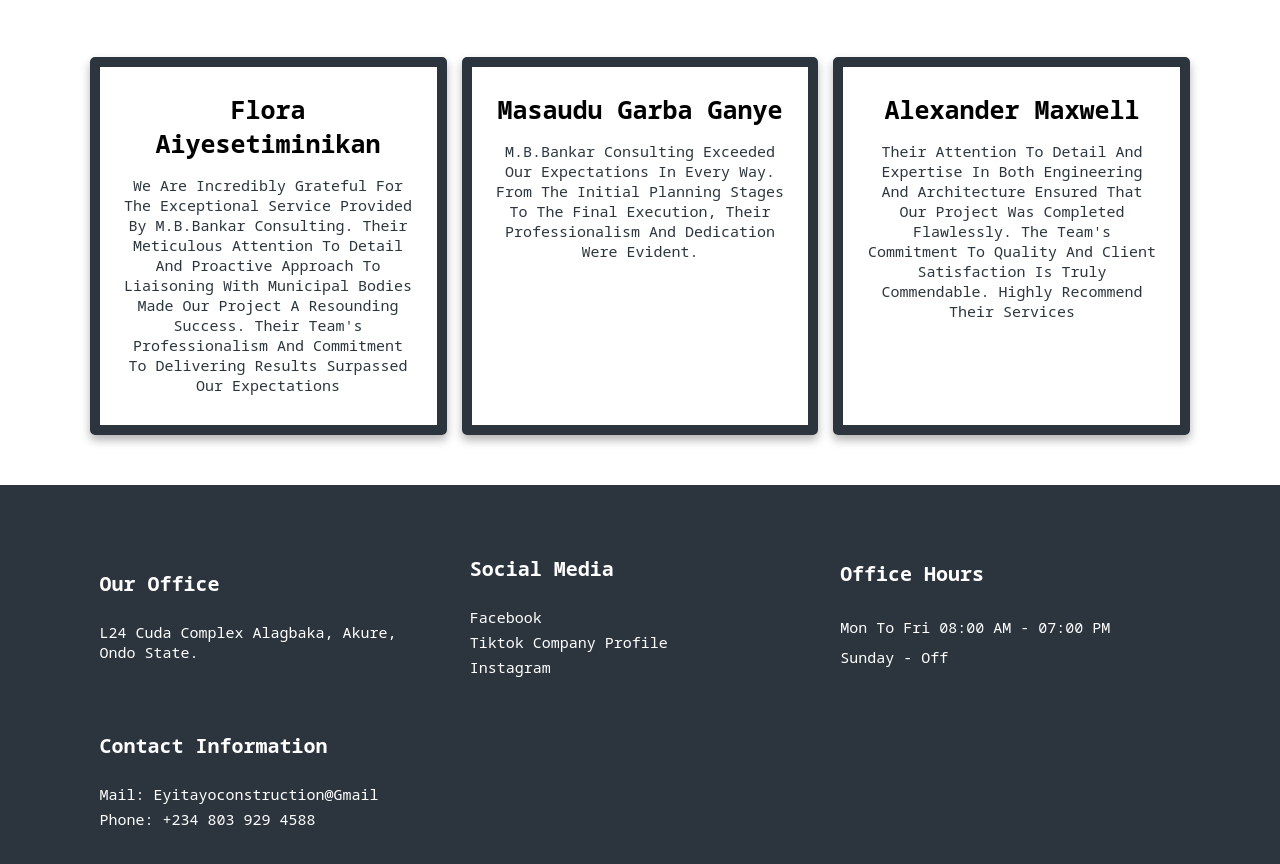
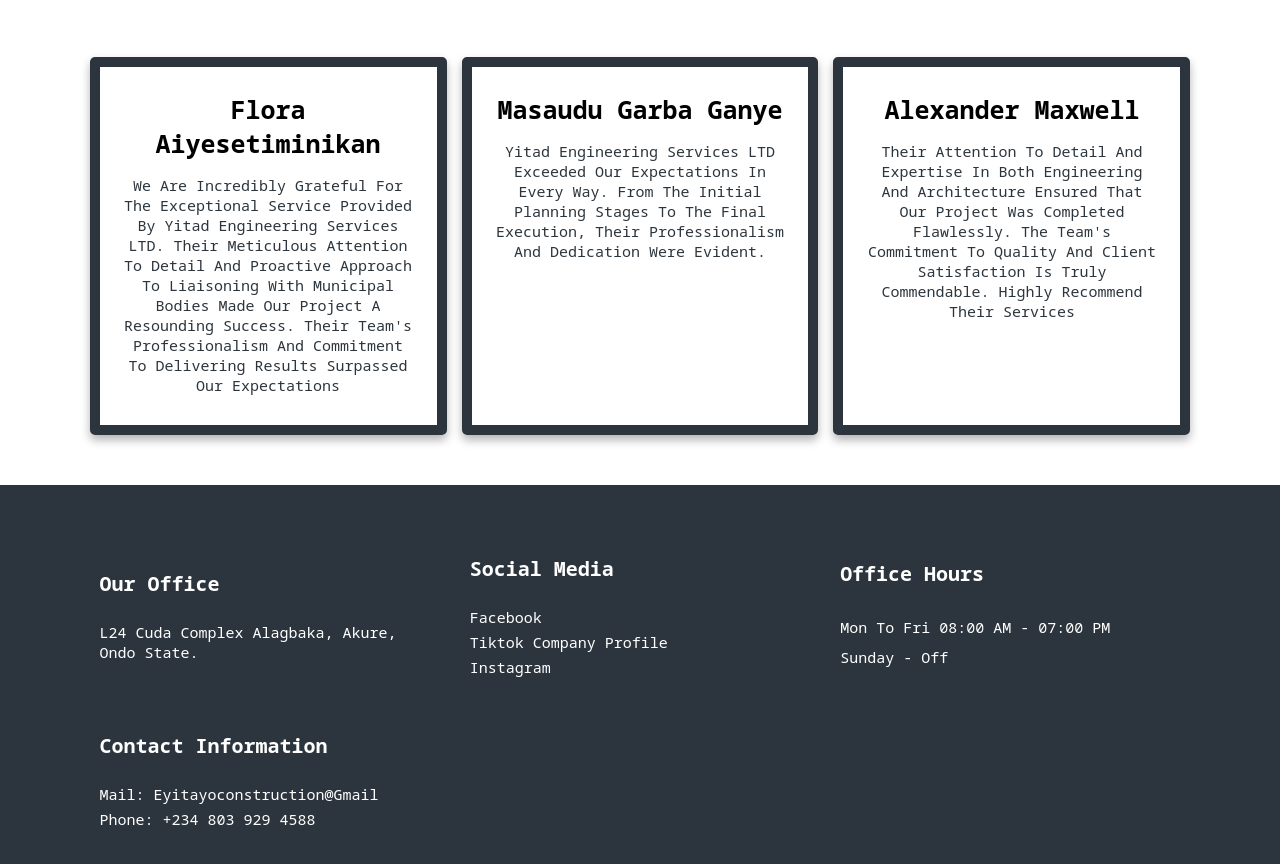
Before and after one commit to Akinfolarin-d3v/Yitad-Engineering-services, a plain HTML site: page index.html in a window 1280 px wide. Shown: the part 3542-4406 px from the top of the page. Drawn offline with nearby package versions, Linux system fonts and the light colour scheme.

Commit message:
Update index.html

```diff
--- a/index.html
+++ b/index.html
@@ -407,13 +407,13 @@
 
           <h3>Flora Aiyesetiminikan</h3>
 
-          <p>We are incredibly grateful for the exceptional service provided by M.B.Bankar Consulting. Their meticulous attention to detail and proactive approach to liaisoning with municipal bodies made our project a resounding success. Their team's professionalism and commitment to delivering results surpassed our expectations</p>
+          <p>We are incredibly grateful for the exceptional service provided by Yitad Engineering services LTD. Their meticulous attention to detail and proactive approach to liaisoning with municipal bodies made our project a resounding success. Their team's professionalism and commitment to delivering results surpassed our expectations</p>
       </div>
       <div class="box">
 
           <h3>Masaudu Garba Ganye</h3>
 
-          <p>M.B.Bankar Consulting exceeded our expectations in every way. From the initial planning stages to the final execution, their professionalism and dedication were evident.</p>
+          <p>Yitad Engineering services LTD exceeded our expectations in every way. From the initial planning stages to the final execution, their professionalism and dedication were evident.</p>
       </div>
       <div class="box">
 
```
